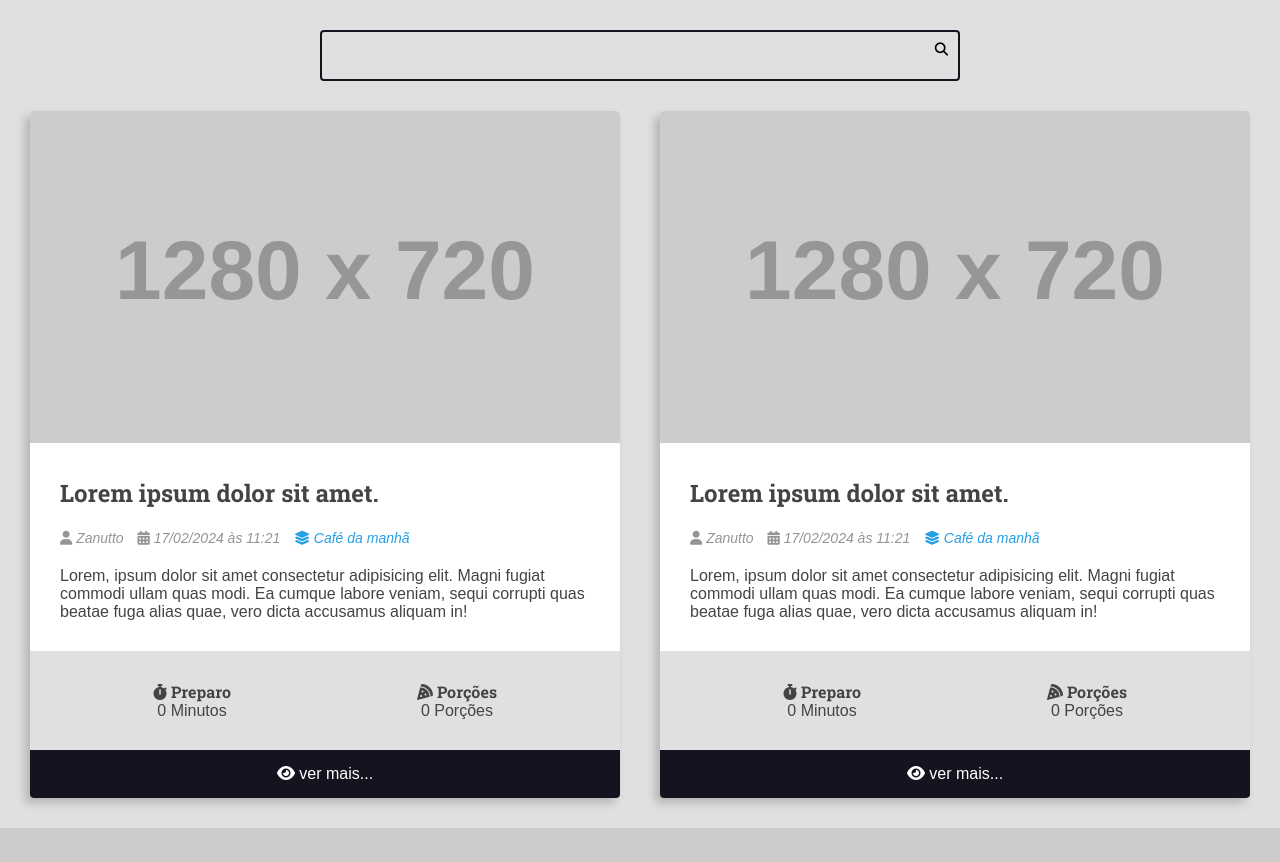
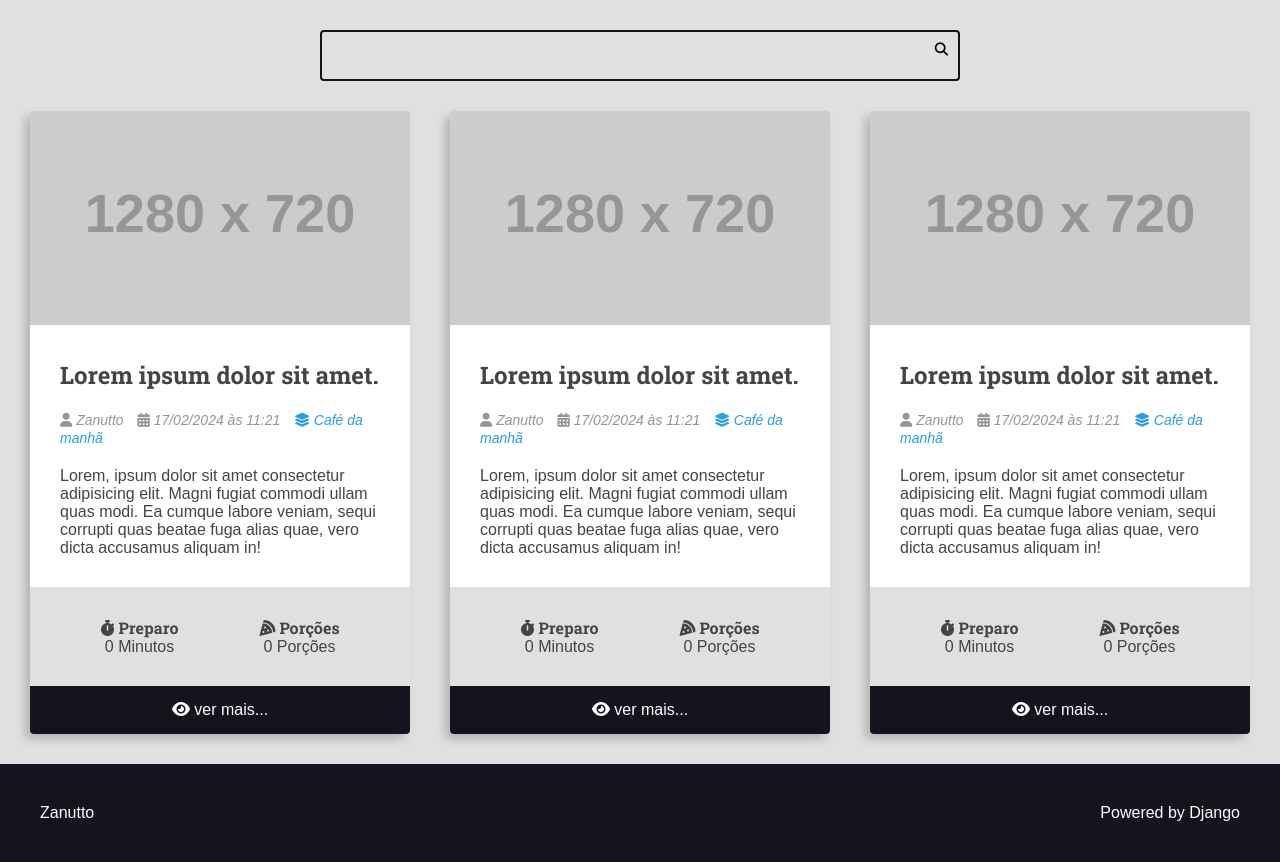
Before and after one commit to zanutt/DjangoEstudo, a Django app: page / in a window 1280 px wide. Shown: the part 113-975 px from the top of the page. Before the commit the page ends 941 px from the top, so only its background shows below. Run offline with Django 5.2, Linux system fonts and the light colour scheme; grey boxes labelled with a size stand in for pictures from a placeholder-image service; some libraries are stand-ins or nearby versions.

Commit message:
Adcinado footer na pagina e movido a parte do recipe para um HTML a parte

```diff
--- a/recipes/templates/recipes/pages/index.html
+++ b/recipes/templates/recipes/pages/index.html
@@ -5,113 +5,11 @@
 
     <main class="main-content-container">
         <div class= "main-content main-content-list container">
-            <div class="recipe recipe-list-item">
-                <div class="recipe-cover">
-                    <img src="https://placehold.co/1280x720/white/blue" alt="Temporario">
-                </div>
-                <div class="recipe-title-container">
-                    <h2 class="recipe-title">Lorem ipsum dolor sit amet.</h2>
-                </div>
-
-                <div class="recipe-author">
-                    <span class="recipe-author-item">
-                        <i class="fas fa-user"></i>
-                        Zanutto
-                    </span>
-                    <span class="recipe-author-item">
-                        <i class="fas fa-calendar-alt"></i>
-                        17/02/2024 às 11:21
-                    </span>
-                    <span class="recipe-author-item">
-                        <a href="/recipes/category/cafe-da-manha/">
-                            <i class="fas fa-layer-group"></i>
-                            <span>Café da manhã</span>
-                        </a>
-                    </span>
-                </div>
-
-                <div class="recipe-content">
-                    <p>Lorem, ipsum dolor sit amet consectetur adipisicing elit. Magni fugiat commodi ullam quas modi.
-                        Ea cumque labore veniam, sequi corrupti quas beatae fuga alias quae, vero dicta accusamus
-                        aliquam in!</p>
-                </div>
-                <div class="recipe-meta-container">
-                    <div class="recipe-meta recipe-preparation">
-                        <h3 class="recipe-meta-title"><i class="fas fa-stopwatch"></i> Preparo</h3>
-                        <div class="recipe-meta-text">
-                            0 Minutos
-                        </div>
-                    </div>
-                    <div class="recipe-meta recipe-servings">
-                        <h3 class="recipe-meta-title"><i class="fas fa-pizza-slice"></i> Porções</h3>
-                        <div class="recipe-meta-text">
-                            0 Porções
-                        </div>
-                    </div>
-                </div>
-
-                <footer class="recipe-footer">
-                    <a class="recipe-read-more button button-dark button-full-width" href="/recipes/3/">
-                        <i class="fas fa-eye"></i>
-                        <span>ver mais...</span>
-                    </a>
-                </footer>
-
-            </div>
-            <div class="recipe recipe-list-item">
-                <div class="recipe-cover">
-                    <img src="https://placehold.co/1280x720/white/blue" alt="Temporario">
-                </div>
-                <div class="recipe-title-container">
-                    <h2 class="recipe-title">Lorem ipsum dolor sit amet.</h2>
-                </div>
-
-                <div class="recipe-author">
-                    <span class="recipe-author-item">
-                        <i class="fas fa-user"></i>
-                        Zanutto
-                    </span>
-                    <span class="recipe-author-item">
-                        <i class="fas fa-calendar-alt"></i>
-                        17/02/2024 às 11:21
-                    </span>
-                    <span class="recipe-author-item">
-                        <a href="/recipes/category/cafe-da-manha/">
-                            <i class="fas fa-layer-group"></i>
-                            <span>Café da manhã</span>
-                        </a>
-                    </span>
-                </div>
-
-                <div class="recipe-content">
-                    <p>Lorem, ipsum dolor sit amet consectetur adipisicing elit. Magni fugiat commodi ullam quas modi.
-                        Ea cumque labore veniam, sequi corrupti quas beatae fuga alias quae, vero dicta accusamus
-                        aliquam in!</p>
-                </div>
-                <div class="recipe-meta-container">
-                    <div class="recipe-meta recipe-preparation">
-                        <h3 class="recipe-meta-title"><i class="fas fa-stopwatch"></i> Preparo</h3>
-                        <div class="recipe-meta-text">
-                            0 Minutos
-                        </div>
-                    </div>
-                    <div class="recipe-meta recipe-servings">
-                        <h3 class="recipe-meta-title"><i class="fas fa-pizza-slice"></i> Porções</h3>
-                        <div class="recipe-meta-text">
-                            0 Porções
-                        </div>
-                    </div>
-                </div>
-
-                <footer class="recipe-footer">
-                    <a class="recipe-read-more button button-dark button-full-width" href="/recipes/3/">
-                        <i class="fas fa-eye"></i>
-                        <span>ver mais...</span>
-                    </a>
-                </footer>
-
-            </div>
+            {%include 'recipes/partials/recipe.html'%}
+            {%include 'recipes/partials/recipe.html'%}
+            {%include 'recipes/partials/recipe.html'%}
         </div>
     </main>
+    {%include "recipes/partials/footer.html"%}
 </body>
 </html>
--- /dev/null
+++ b/recipes/templates/recipes/partials/footer.html
@@ -0,0 +1,7 @@
+<footer class="main-footer">
+    <div class="dev">Zanutto
+    </div>
+    <div class="powered">
+        <a href="https://www.djangoproject.com/" target="_blank" rel="noreferrer noopener">Powered by Django</a>
+    </div>
+</footer>
--- a/recipes/templates/recipes/partials/head.html
+++ b/recipes/templates/recipes/partials/head.html
@@ -285,5 +285,24 @@
         .recipe-footer a:hover {
             filter: brightness(2);
         }
+
+        .main-footer {
+            display: flex;
+            align-items: center;
+            justify-content: space-between;
+            background: var(--color-primary-dark);
+            color: var(--color-white);
+            padding: var(--spacing-gutter-large);
+        }
+
+        .main-footer a {
+            color: var(--color-white);
+            text-decoration: none;
+            transition: all 300ms ease-in-out;
+        }
+
+        .main-footer a:hover {
+            filter: brightness(.8);
+        }
     </style>
 </head>
--- /dev/null
+++ b/recipes/templates/recipes/partials/recipe.html
@@ -0,0 +1,53 @@
+<div class="recipe recipe-list-item">
+    <div class="recipe-cover">
+        <img src="https://placehold.co/1280x720/white/blue" alt="Temporario">
+    </div>
+    <div class="recipe-title-container">
+        <h2 class="recipe-title">Lorem ipsum dolor sit amet.</h2>
+    </div>
+
+    <div class="recipe-author">
+        <span class="recipe-author-item">
+            <i class="fas fa-user"></i>
+            Zanutto
+        </span>
+        <span class="recipe-author-item">
+            <i class="fas fa-calendar-alt"></i>
+            17/02/2024 às 11:21
+        </span>
+        <span class="recipe-author-item">
+            <a href="/recipes/category/cafe-da-manha/">
+                <i class="fas fa-layer-group"></i>
+                <span>Café da manhã</span>
+            </a>
+        </span>
+    </div>
+
+    <div class="recipe-content">
+        <p>Lorem, ipsum dolor sit amet consectetur adipisicing elit. Magni fugiat commodi ullam quas modi.
+            Ea cumque labore veniam, sequi corrupti quas beatae fuga alias quae, vero dicta accusamus
+            aliquam in!</p>
+    </div>
+    <div class="recipe-meta-container">
+        <div class="recipe-meta recipe-preparation">
+            <h3 class="recipe-meta-title"><i class="fas fa-stopwatch"></i> Preparo</h3>
+            <div class="recipe-meta-text">
+                0 Minutos
+            </div>
+        </div>
+        <div class="recipe-meta recipe-servings">
+            <h3 class="recipe-meta-title"><i class="fas fa-pizza-slice"></i> Porções</h3>
+            <div class="recipe-meta-text">
+                0 Porções
+            </div>
+        </div>
+    </div>
+
+    <footer class="recipe-footer">
+        <a class="recipe-read-more button button-dark button-full-width" href="/recipes/3/">
+            <i class="fas fa-eye"></i>
+            <span>ver mais...</span>
+        </a>
+    </footer>
+
+</div>
```
